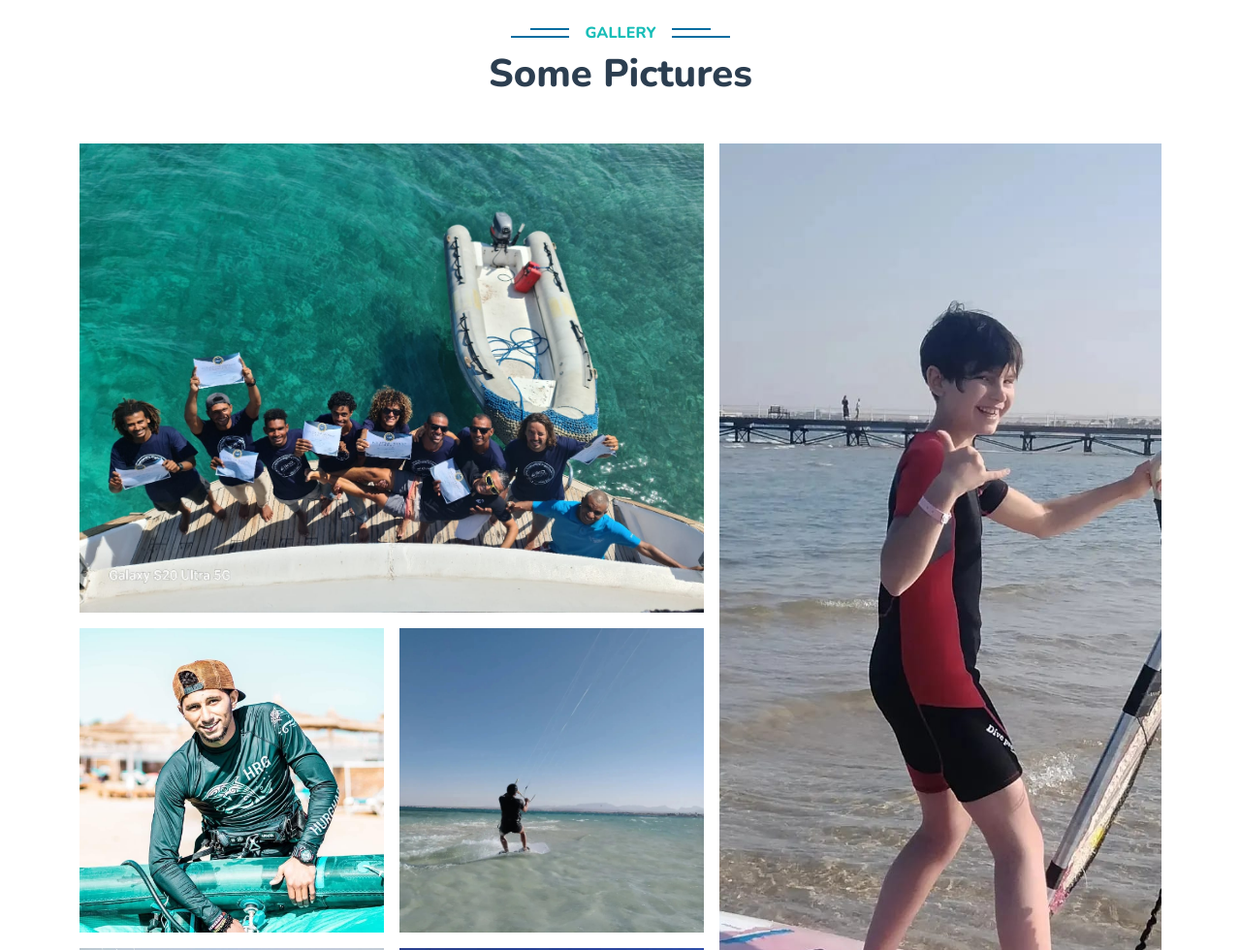
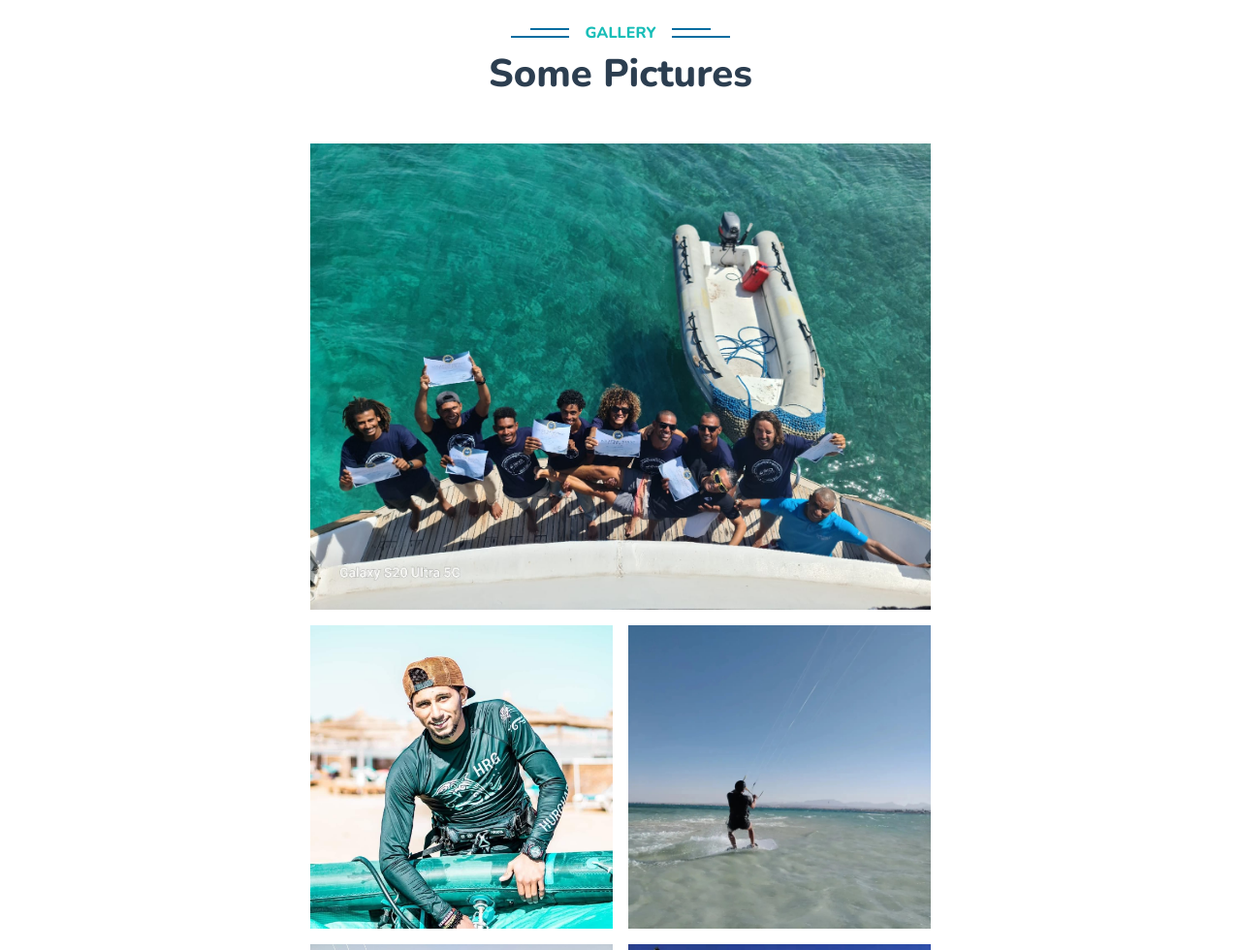
Before and after one commit to Hatem2002/ttf_cli_proj, a plain HTML site: page index.html in a window 1280 px wide. Shown: the part 1820-2800 px from the top of the page at 97% size. Drawn offline with nearby package versions, Linux system fonts and the light colour scheme.

Commit message:
bug: image flex box

```diff
--- a/index.html
+++ b/index.html
@@ -348,9 +348,12 @@ Beginner, free ride, professional, and children's courses, plus equipment rental
                 <h6 class="section-title bg-white text-center text-primary px-3">Gallery</h6>
                 <h1 class="mb-5">Some Pictures</h1>
             </div>
-            <div class="row g-3">
+            <div class="row  justify-content-center">
                 <div class="col-lg-7 col-md-6">
                     <div class="row g-3">
+
+
+
                         <div class="col-lg-12 col-md-12 wow zoomIn" data-wow-delay="0.1s">
                             <a class="position-relative d-block overflow-hidden" href="https://www.google.com.eg/maps/place/Kite+fly+school+hurghada/@26.986566,33.9078039,3a,75y,90t/data=!3m8!1e2!3m6!1sAF1QipMP-Yr9-5fInMtZ2jGLYFKre5x4o70C41Aic2Hs!2e10!3e12!6shttps:%2F%2Flh5.googleusercontent.com%2Fp%2FAF1QipMP-Yr9-5fInMtZ2jGLYFKre5x4o70C41Aic2Hs%3Dw224-h298-k-no!7i3468!8i4624!4m17!1m7!3m6!1s0x144d7df45aa2b593:0x4de776de3ce79e8a!2sKite+fly+school+hurghada!8m2!3d26.9865734!4d33.9082233!16s%2Fg%2F11r_y0mr5g!3m8!1s0x144d7df45aa2b593:0x4de776de3ce79e8a!8m2!3d26.9865734!4d33.9082233!10e5!14m1!1BCgIgAQ!16s%2Fg%2F11r_y0mr5g?hl=ar-eg&entry=ttu">
                                 <img class="img-fluid" src="img/destination-1.jpg" alt="">
@@ -400,15 +403,11 @@ Beginner, free ride, professional, and children's courses, plus equipment rental
 
                     </div>
                 </div>
-                <div class="col-lg-5 col-md-6 wow zoomIn" data-wow-delay="0.7s" style="min-height: 250px;">
-                    <a class="position-relative d-block h-50 overflow-hidden" href="https://www.google.com.eg/maps/place/Kite+fly+school+hurghada/@26.986566,33.9078039,3a,75y,90t/data=!3m8!1e2!3m6!1sAF1QipMP-Yr9-5fInMtZ2jGLYFKre5x4o70C41Aic2Hs!2e10!3e12!6shttps:%2F%2Flh5.googleusercontent.com%2Fp%2FAF1QipMP-Yr9-5fInMtZ2jGLYFKre5x4o70C41Aic2Hs%3Dw224-h298-k-no!7i3468!8i4624!4m17!1m7!3m6!1s0x144d7df45aa2b593:0x4de776de3ce79e8a!2sKite+fly+school+hurghada!8m2!3d26.9865734!4d33.9082233!16s%2Fg%2F11r_y0mr5g!3m8!1s0x144d7df45aa2b593:0x4de776de3ce79e8a!8m2!3d26.9865734!4d33.9082233!10e5!14m1!1BCgIgAQ!16s%2Fg%2F11r_y0mr5g?hl=ar-eg&entry=ttu">
-                        <img class="img-fluid position-absolute w-100 h-100" src="img/destination-10.jpg" alt="" style="object-fit: cover;">
-                    </a>
-                    <a class="position-relative d-block h-50 overflow-hidden" href="https://www.google.com.eg/maps/place/Kite+fly+school+hurghada/@26.986566,33.9078039,3a,75y,90t/data=!3m8!1e2!3m6!1sAF1QipMP-Yr9-5fInMtZ2jGLYFKre5x4o70C41Aic2Hs!2e10!3e12!6shttps:%2F%2Flh5.googleusercontent.com%2Fp%2FAF1QipMP-Yr9-5fInMtZ2jGLYFKre5x4o70C41Aic2Hs%3Dw224-h298-k-no!7i3468!8i4624!4m17!1m7!3m6!1s0x144d7df45aa2b593:0x4de776de3ce79e8a!2sKite+fly+school+hurghada!8m2!3d26.9865734!4d33.9082233!16s%2Fg%2F11r_y0mr5g!3m8!1s0x144d7df45aa2b593:0x4de776de3ce79e8a!8m2!3d26.9865734!4d33.9082233!10e5!14m1!1BCgIgAQ!16s%2Fg%2F11r_y0mr5g?hl=ar-eg&entry=ttu">
-                        <img class="img-fluid position-absolute w-100 h-100" src="img/destination-7.jpg" alt="" style="object-fit: cover;">
-                    </a>
-                </div>
+
+
             </div>
+
+
         </div>
 
     </div>
@@ -647,7 +646,7 @@ Beginner, free ride, professional, and children's courses, plus equipment rental
                 <div class="col-lg-3 col-md-6 wow fadeInUp" data-wow-delay="0.1s">
                     <div class="team-item">
                         <div class="overflow-hidden">
-                            <img class="img-fluid" src="img/team-1.jpg" alt="">
+                            <img class="img-fluid  " src="img/team-1.jpg" alt="">
                         </div>
                         <div class="position-relative d-flex justify-content-center" style="margin-top: -19px;">
                             <a class="btn btn-square mx-1" href="https://www.facebook.com/www.kiteflyschoohurghada?mibextid=ZbWKwL"><i class="fab fa-facebook-f"></i></a>
```
